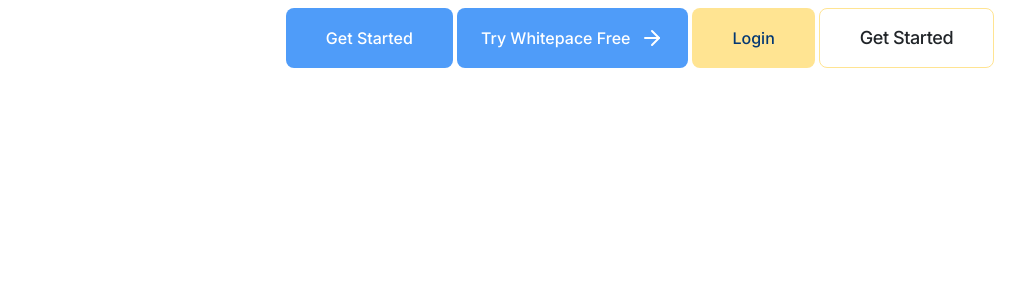
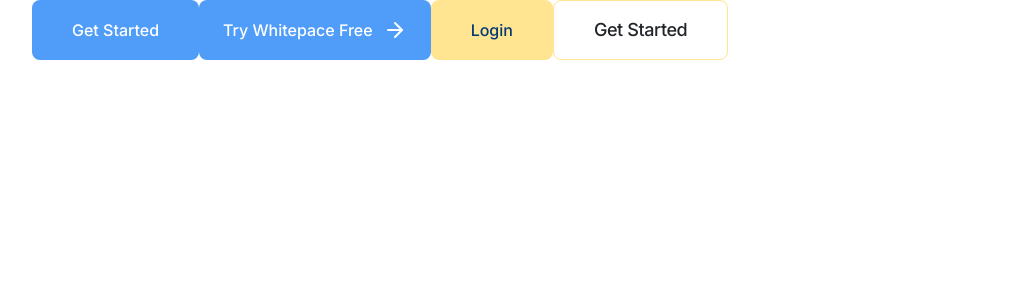
Before and after one commit to evanch98/whitepace-landing-page, a Next.js app: page / in a window 1280 px wide. Shown: the top 300 px of the page, without its empty margins (0-1025 px from the left). Built offline with nearby package versions, Linux system fonts and the light colour scheme.

Commit message:
adding the Container component

```diff
--- a/app/client.tsx
+++ b/app/client.tsx
@@ -1,6 +1,6 @@
 "use client";
 
-import { Button } from "@/components/atoms";
+import { Button, Container } from "@/components/atoms";
 import { ArrowBigRight, ArrowRight } from "lucide-react";
 import { useEffect, useState } from "react";
 
@@ -16,14 +16,14 @@ const Client = () => {
   }
 
   return (
-    <div className="flex items-center justify-center space-x-1 p-2">
+    <Container>
       <Button>Get Started</Button>
       <Button size="with-icon">
         Try Whitepace Free <ArrowRight />
       </Button>
       <Button variant="secondary">Login</Button>
       <Button variant="outline">Get Started</Button>
-    </div>
+    </Container>
   );
 };
 
```
